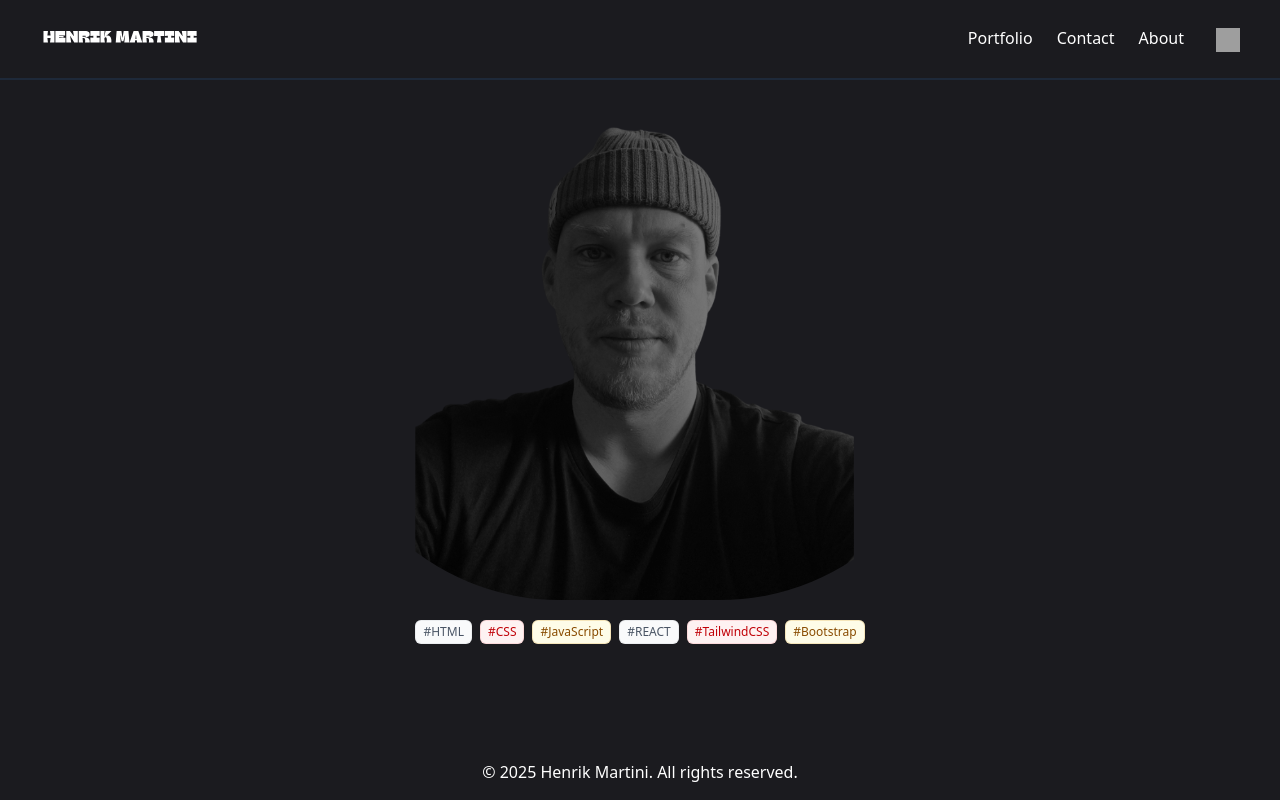
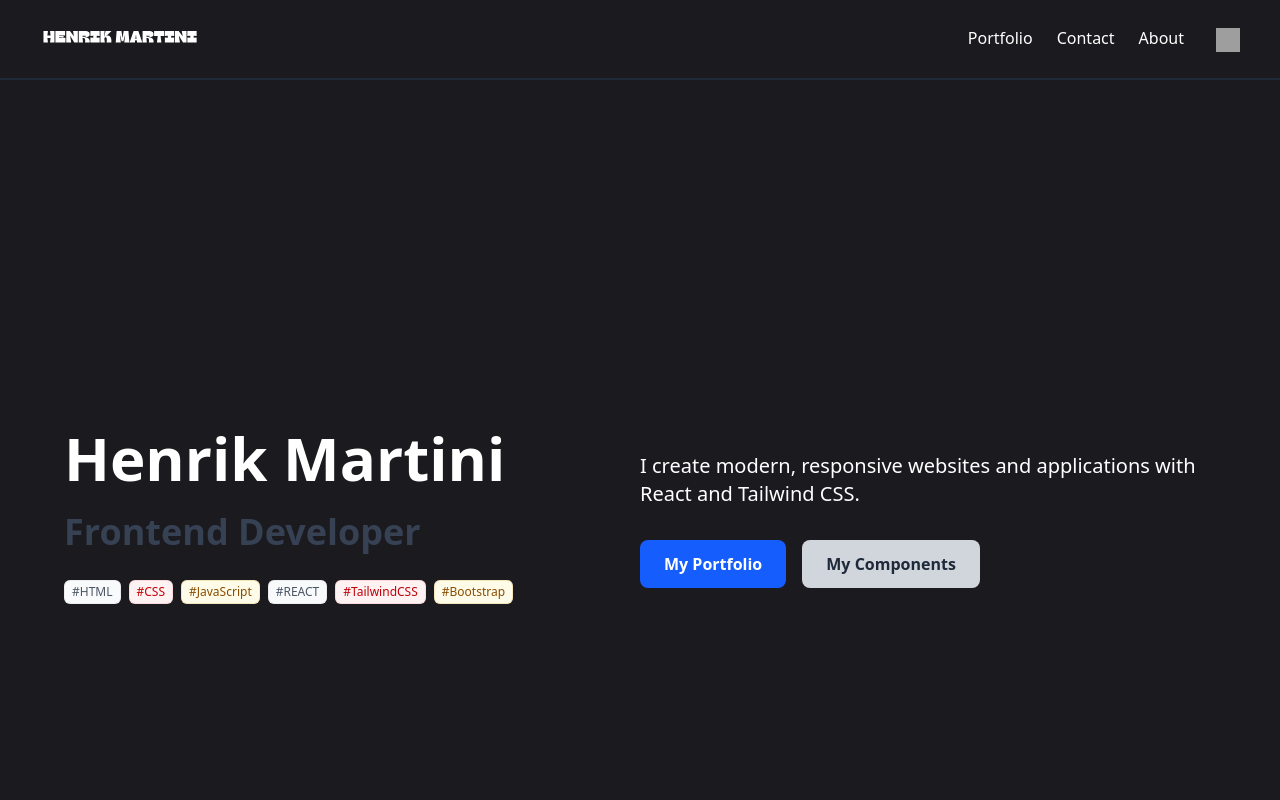
Before and after one commit to Thebeatkicks/portfolio-website, a React (Vite) app: page / in a window 1280 px wide. Shown: the top 800 px of the page. Built offline with nearby package versions, Linux system fonts and the light colour scheme; grey boxes are pictures that could not be loaded.

Commit message:
Created a loading component, a hero section component. Updated home.jsx

```diff
--- a/index.html
+++ b/index.html
@@ -5,6 +5,8 @@
     <link rel="icon" type="image/svg+xml" href="/vite.svg" />
     <meta name="viewport" content="width=device-width, initial-scale=1.0" />
     <link href="/src/index.css" rel="stylesheet">
+    <link href="https://fonts.googleapis.com/css2?family=Poppins:wght@400;600;700&display=swap" rel="stylesheet">
+
     <title>Henrik Martini // Webbdesign</title>
   </head>
   <body>
--- a/package.json
+++ b/package.json
@@ -15,8 +15,7 @@
     "react": "^19.0.0",
     "react-dom": "^19.0.0",
     "react-icons": "^5.5.0",
-    "react-router-dom": "^7.5.2",
-    "tailwindcss": "^4.1.4"
+    "react-router-dom": "^7.5.2"
   },
   "devDependencies": {
     "@eslint/js": "^9.22.0",
@@ -27,6 +26,7 @@
     "eslint-plugin-react-hooks": "^5.2.0",
     "eslint-plugin-react-refresh": "^0.4.19",
     "globals": "^16.0.0",
+    "tailwindcss": "^4.1.4",
     "vite": "^6.3.1"
   }
 }
--- a/src/App.jsx
+++ b/src/App.jsx
@@ -14,7 +14,7 @@ function App() {
     <div
       className="
         grid min-h-screen grid-rows-[auto_1fr_auto] bg-[#1b1b1f] text-white
-        "
+        font-poppins"
     >
       <Header />
      <main>
--- a/src/components/Home.jsx
+++ b/src/components/Home.jsx
@@ -1,32 +1,18 @@
 import frontpage from "../assets/henrik.png";
+import HeroSection from "./hero.jsx";
+import Loading from "./Loading.jsx"
+
 
 function Home() {
+
+
+
   return (
     <div className='
     mt-10'>
+      <Loading />
+      <HeroSection />
 
-      <img src={frontpage} alt="Henrik" className="mx-auto mt-4 w-1/2 h-auto grayscale brightness-50 rounded-full" />
-      <div className="text-center mt-5 mb-10 flex flex-row gap-2 justify-center">
-
-                <span className="inline-flex items-center rounded-md bg-gray-50 px-2 py-1 text-xs font-medium text-gray-600 ring-1 ring-gray-500/10 ring-inset">
-                    #HTML
-                </span>
-                <span className="inline-flex items-center rounded-md bg-red-50 px-2 py-1 text-xs font-medium text-red-700 ring-1 ring-red-600/10 ring-inset">
-                    #CSS
-                </span>
-                <span className="inline-flex items-center rounded-md bg-yellow-50 px-2 py-1 text-xs font-medium text-yellow-800 ring-1 ring-yellow-600/20 ring-inset">
-                    #JavaScript
-                </span>
-                <span className="inline-flex items-center rounded-md bg-gray-50 px-2 py-1 text-xs font-medium text-gray-600 ring-1 ring-gray-500/10 ring-inset">
-                    #REACT
-                </span>
-                <span className="inline-flex items-center rounded-md bg-red-50 px-2 py-1 text-xs font-medium text-red-700 ring-1 ring-red-600/10 ring-inset">
-                    #TailwindCSS
-                </span>
-                <span className="inline-flex items-center rounded-md bg-yellow-50 px-2 py-1 text-xs font-medium text-yellow-800 ring-1 ring-yellow-600/20 ring-inset">
-                    #Bootstrap
-                </span>
-        </div>
     </div>
   )
 }
--- /dev/null
+++ b/src/components/Loading.jsx
@@ -0,0 +1,23 @@
+import { useState, useEffect } from 'react';
+
+function Loading() {
+    const [isLoading, setIsLoading] = useState(true);
+
+    useEffect(() => {
+      const timer = setTimeout(() => {
+        setIsLoading(false);
+      }, 2000); // 2 sekunder loading (kan ändras)
+
+      return () => clearTimeout(timer); // Städa upp timern
+    }, []);
+
+    if (isLoading) {
+      return (
+        <div className="flex items-center justify-center min-h-screen">
+          <div className="text-2xl font-bold animate-pulse">Loading...</div>
+        </div>
+      );
+    }
+}
+
+export default Loading;
--- a/src/components/Portfolio.jsx
+++ b/src/components/Portfolio.jsx
@@ -11,7 +11,7 @@ function Portfolio() {
       <div className="text-center mt-10 mb-8">
       <button
         onClick={() => setShowProjects(!showProjects)}
-        className="bg-gray-900 hover:bg-blue-700 text-white font-bold py-2 px-4 rounded mb-6"
+        className="bg-gray-900 hover:bg-blue-700 text-white font-bold py-2 px-4 rounded mb-6 border-2"
       >
         {showProjects ? 'Dölj mina projekt' : 'Visa mina projekt'}
       </button>
--- /dev/null
+++ b/src/components/hero.jsx
@@ -0,0 +1,53 @@
+import { Link } from 'react-router-dom';
+
+export default function HeroSection() {
+    return (
+<section className="flex flex-col md:flex-row items-center md:items-center justify-center md:justify-center min-h-screen px-6 md:px-16 max-w-7xl mx-auto gap-y-8">
+{/* Vänster sida */}
+<div className="flex flex-col items-center md:flex-1 md:items-start text-center md:text-left justify-center mb-4 md:mb-0 gap-2">
+          <h2 className="text-4xl md:text-6xl font-bold mb-4 font-poppins">
+            Henrik Martini
+            </h2>
+          <h2 className="text-2xl md:text-4xl font-semibold text-gray-700">
+            Frontend Developer
+          </h2>
+          <div className="text-center mt-5 mb-2 flex flex-row gap-2 justify-center">
+
+                <span className="inline-flex items-center rounded-md bg-gray-50 px-2 py-1 text-xs font-medium text-gray-600 ring-1 ring-gray-500/10 ring-inset">
+                    #HTML
+                </span>
+                <span className="inline-flex items-center rounded-md bg-red-50 px-2 py-1 text-xs font-medium text-red-700 ring-1 ring-red-600/10 ring-inset">
+                    #CSS
+                </span>
+                <span className="inline-flex items-center rounded-md bg-yellow-50 px-2 py-1 text-xs font-medium text-yellow-800 ring-1 ring-yellow-600/20 ring-inset">
+                    #JavaScript
+                </span>
+                <span className="inline-flex items-center rounded-md bg-gray-50 px-2 py-1 text-xs font-medium text-gray-600 ring-1 ring-gray-500/10 ring-inset">
+                    #REACT
+                </span>
+                <span className="inline-flex items-center rounded-md bg-red-50 px-2 py-1 text-xs font-medium text-red-700 ring-1 ring-red-600/10 ring-inset">
+                    #TailwindCSS
+                </span>
+                <span className="inline-flex items-center rounded-md bg-yellow-50 px-2 py-1 text-xs font-medium text-yellow-800 ring-1 ring-yellow-600/20 ring-inset ">
+                    #Bootstrap
+                </span>
+        </div>
+        </div>
+
+        {/* Höger sida */}
+        <div className="flex flex-col items-center md:flex-1 md:items-start text-center md:text-left justify-center gap-2">
+        <p className="text-lg md:text-xl text-white-600 mb-6">
+            I create modern, responsive websites and applications with React and Tailwind CSS.
+            </p>
+          <div className="flex flex-row flex-wrap gap-2 md:gap-4">
+          <Link to="/portfolio" className="bg-blue-600 hover:bg-blue-800 text-white font-bold py-3 px-6 rounded-lg text-center">
+            My Portfolio
+            </Link>
+            <button className="bg-gray-300 hover:bg-gray-400 text-gray-800 font-bold py-3 px-6 rounded-lg">
+              My Components
+            </button>
+          </div>
+        </div>
+      </section>
+    );
+  }
--- /dev/null
+++ b/tailwind.config.js
@@ -0,0 +1,15 @@
+/** @type {import('tailwindcss').Config} */
+export default {
+    content: [
+      "./index.html",
+      "./src/**/*.{js,ts,jsx,tsx}",
+    ],
+    theme: {
+      extend: {
+        fontFamily: {
+          poppins: ['Poppins', 'sans-serif'],
+        },
+      },
+    },
+    plugins: [],
+  }
```
Also changed, not shown: 1 other file (tests, documents, lock files or other folders).
